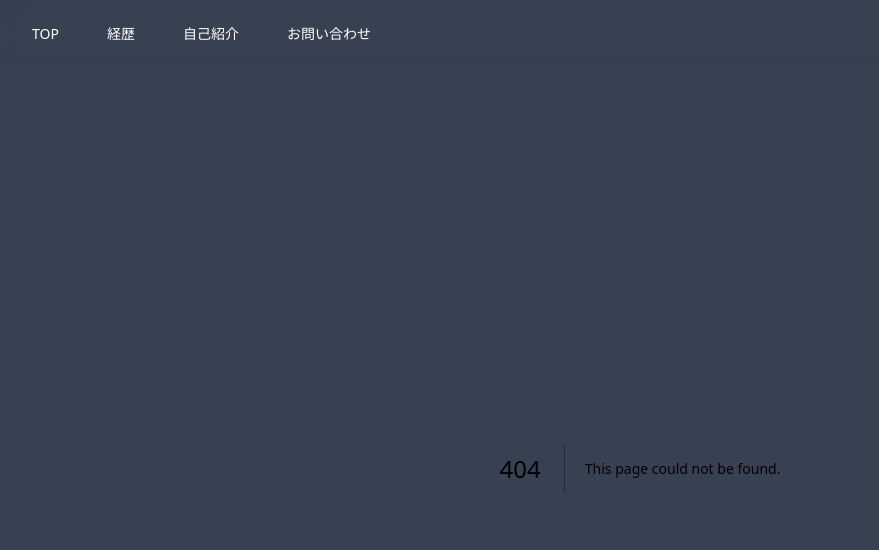
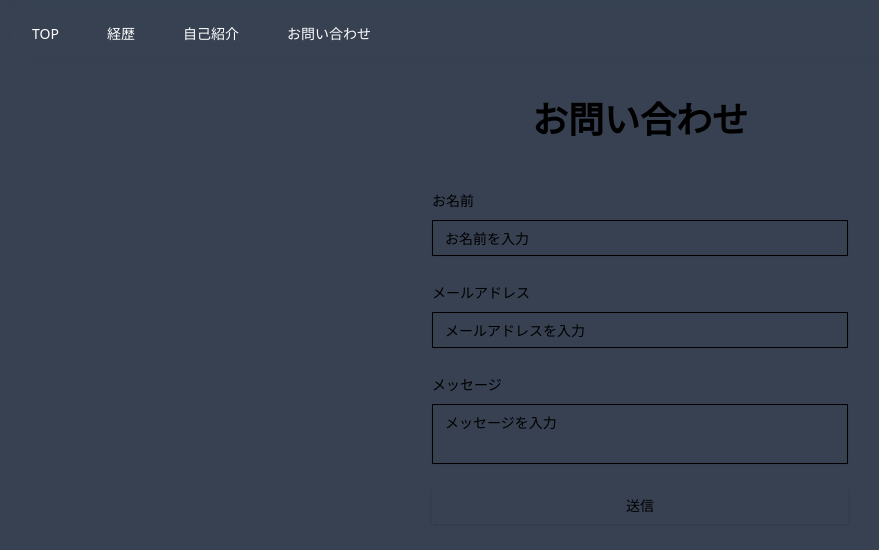
Before and after one commit to masa0113/engineer-portfolio, a Next.js app: page /engineer-portfolio/contact in a window 1280 px wide. Before the commit this address had no page. Shown: the top 550 px of the page, without its empty margins (0-879 px from the left). Built offline with nearby package versions, Linux system fonts and the light colour scheme.

Commit message:
feat: 問い合わせページ追加

```diff
--- /dev/null
+++ b/src/app/contact/page.tsx
@@ -0,0 +1,5 @@
+import ContactPage from '@/components/contact/ContactPageWrapper';
+
+export default function Home() {
+    return <ContactPage />;
+}
--- /dev/null
+++ b/src/components/contact/ContactPageWrapper.tsx
@@ -0,0 +1,125 @@
+"use client"
+
+import { useState } from 'react'
+import { motion } from 'framer-motion'
+import { zodResolver } from "@hookform/resolvers/zod"
+import { useForm } from "react-hook-form"
+import * as z from "zod"
+
+import { Button } from "@/components/ui/button"
+import {
+    Form,
+    FormControl,
+    FormField,
+    FormItem,
+    FormLabel,
+    FormMessage,
+} from "@/components/ui/form"
+import { Input } from "@/components/ui/input"
+import { Textarea } from "@/components/ui/textarea"
+
+const formSchema = z.object({
+    name: z.string().min(2, { message: "名前は2文字以上必要です" }),
+    email: z.string().email({ message: "有効なメールアドレスを入力してください" }),
+    message: z.string().min(10, { message: "メッセージは10文字以上必要です" })
+})
+
+export default function ContactPage() {
+    //   const { toast } = useToast()
+    const [isSubmitting, setIsSubmitting] = useState(false)
+
+    const form = useForm<z.infer<typeof formSchema>>({
+        resolver: zodResolver(formSchema),
+        defaultValues: {
+            name: "",
+            email: "",
+            message: "",
+        },
+    })
+
+    async function onSubmit(values: z.infer<typeof formSchema>) {
+        setIsSubmitting(true)
+        try {
+            // Implement actual submission logic
+            await new Promise(resolve => setTimeout(resolve, 1500))
+            // toast({
+            //     title: "送信成功",
+            //     description: "メッセージが送信されました",
+            // })
+            form.reset()
+        } catch (error) {
+            // toast({
+            //     title: "エラー",
+            //     description: "送信に失敗しました",
+            //     variant: "destructive",
+            // })
+        } finally {
+            setIsSubmitting(false)
+        }
+    }
+
+    return (
+        <motion.div
+            initial={{ opacity: 0 }}
+            animate={{ opacity: 1 }}
+            transition={{ duration: 0.5 }}
+            className="container mx-auto px-4 py-8 max-w-md"
+        >
+            <h1 className="text-4xl font-bold text-center mb-12">お問い合わせ</h1>
+            <Form {...form}>
+                <form onSubmit={form.handleSubmit(onSubmit)} className="space-y-6">
+                    <FormField
+                        control={form.control}
+                        name="name"
+                        render={({ field }) => (
+                            <FormItem>
+                                <FormLabel>お名前</FormLabel>
+                                <FormControl>
+                                    <Input placeholder="お名前を入力" {...field} />
+                                </FormControl>
+                                <FormMessage />
+                            </FormItem>
+                        )}
+                    />
+                    <FormField
+                        control={form.control}
+                        name="email"
+                        render={({ field }) => (
+                            <FormItem>
+                                <FormLabel>メールアドレス</FormLabel>
+                                <FormControl>
+                                    <Input placeholder="メールアドレスを入力" {...field} />
+                                </FormControl>
+                                <FormMessage />
+                            </FormItem>
+                        )}
+                    />
+                    <FormField
+                        control={form.control}
+                        name="message"
+                        render={({ field }) => (
+                            <FormItem>
+                                <FormLabel>メッセージ</FormLabel>
+                                <FormControl>
+                                    <Textarea
+                                        placeholder="メッセージを入力"
+                                        className="resize-none"
+                                        {...field}
+                                    />
+                                </FormControl>
+                                <FormMessage />
+                            </FormItem>
+                        )}
+                    />
+                    <Button
+                        type="submit"
+                        className="w-full"
+                        disabled={isSubmitting}
+                    >
+                        {isSubmitting ? '送信中...' : '送信'}
+                    </Button>
+                </form>
+            </Form>
+        </motion.div>
+    )
+}
```
